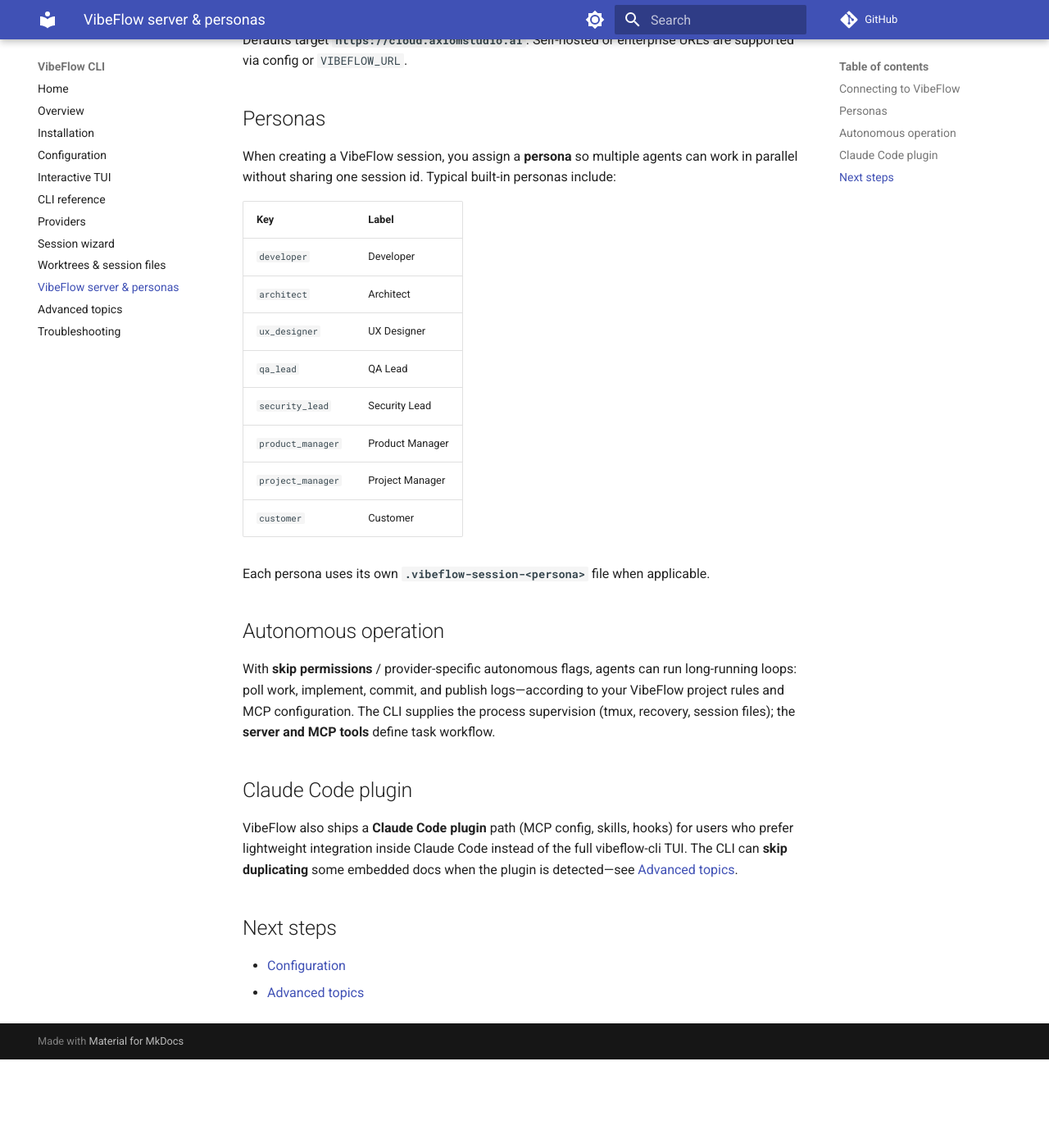
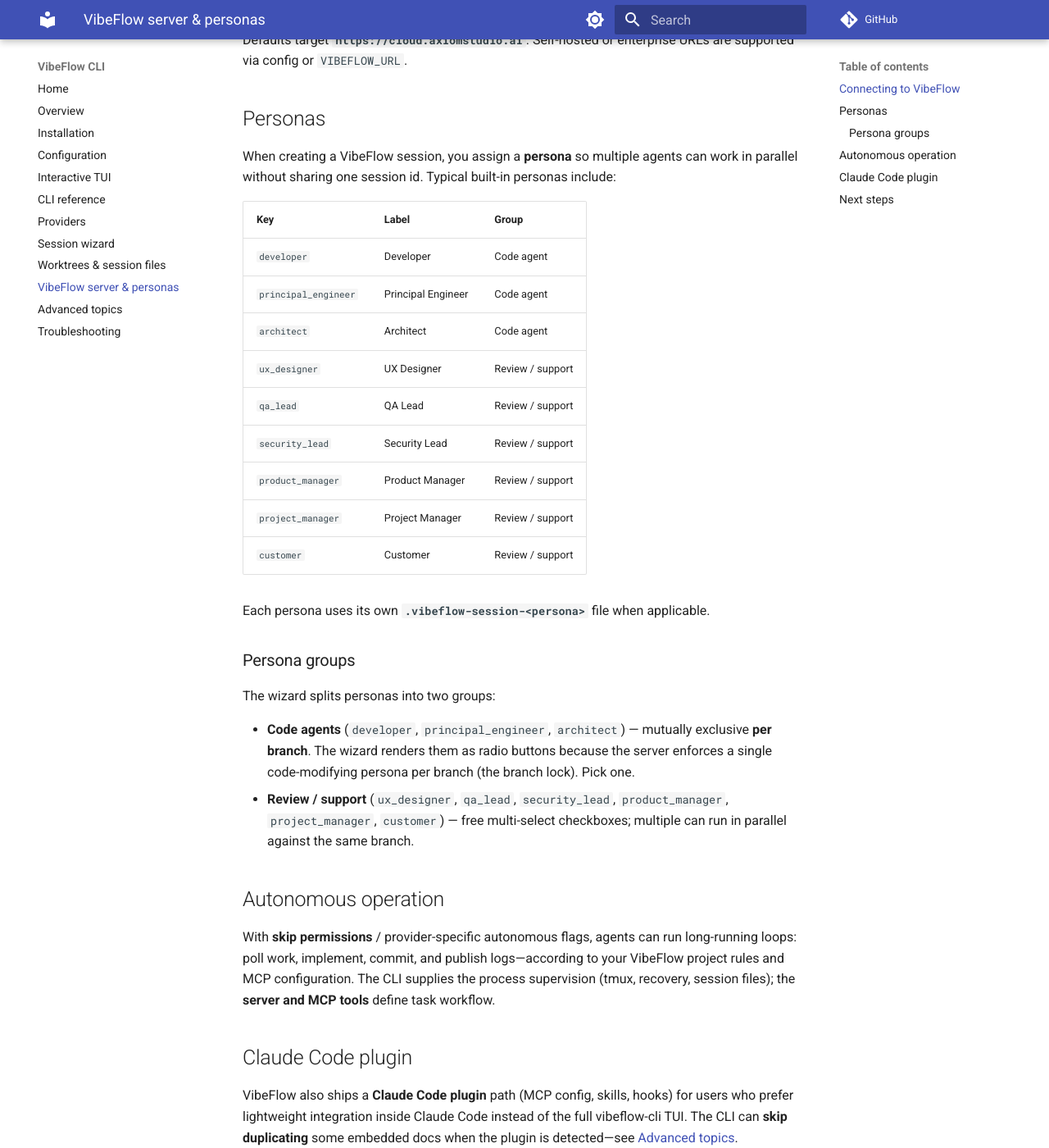
Before and after one commit to axiom-studio/vibeflow-cli, an MkDocs documentation site: the page built from docs/VibeFlow-CLI/docs/vibeflow-server.md, in a window 1280 px wide and 1400 px high, scrolled down 371 px. Shown: the whole window at 82% size. Built offline with MkDocs 1.6.1 and Material for MkDocs 9.7.7, drawn with Linux system fonts in a browser that asks for light colours; comment, search, counter and statistics services are not loaded; before the commit the page ends 1663 px from its top, so only the background shows below that.

Commit message:
docs: backfill missing customer docs for shipped features
Adds documentation for seven gaps identified by auditing
docs/VibeFlow-CLI/docs/ against git history since 2026-03-30:

- vibeflow-server.md — adds principal_engineer to the persona table,
  groups personas into "Code agent" (radio, branch-locked) vs
  "Review / support" (multi-select), with a new Persona groups section
  explaining the server-side branch-lock rationale.
- session-wizard.md — documents the orphaned/missing path filter on
  the working directory step (60cf404, ed5b5f7); the persona group
  split (radio for code agents); branch step UX (HEAD pre-select with
  ← current marker, base branch prompt on new branch, remote-branch
  tracking) (2aad68b); and the per-persona provider matrix in team
  mode with its keybindings, "(team default)" inheritance display,
  and launch-time uninstalled-provider error (93eb568, 4db72e5).
- tui.md — adds the b keybinding for Quick branch switch with the
  dirty-worktree refusal note (2aad68b).
- worktrees-session-files.md — adds Worktree safety on kill / branch
  switch subsection covering shared-worktree and dirty-worktree
  protection (2aad68b).

No drive-by reformatting; every line traces back to a specific gap.

Pre-commit gate: documentation-only change — no Go code touched, so
go vet / unit tests are not relevant to this diff.

Issue #1952 from vibeflow-cli

```diff
--- a/docs/VibeFlow-CLI/docs/vibeflow-server.md
+++ b/docs/VibeFlow-CLI/docs/vibeflow-server.md
@@ -14,18 +14,26 @@
 
 When creating a VibeFlow session, you assign a **persona** so multiple agents can work in parallel without sharing one session id. Typical built-in personas include:
 
-| Key | Label |
-|-----|--------|
-| `developer` | Developer |
-| `architect` | Architect |
-| `ux_designer` | UX Designer |
-| `qa_lead` | QA Lead |
-| `security_lead` | Security Lead |
-| `product_manager` | Product Manager |
-| `project_manager` | Project Manager |
-| `customer` | Customer |
+| Key | Label | Group |
+|-----|--------|-------|
+| `developer` | Developer | Code agent |
+| `principal_engineer` | Principal Engineer | Code agent |
+| `architect` | Architect | Code agent |
+| `ux_designer` | UX Designer | Review / support |
+| `qa_lead` | QA Lead | Review / support |
+| `security_lead` | Security Lead | Review / support |
+| `product_manager` | Product Manager | Review / support |
+| `project_manager` | Project Manager | Review / support |
+| `customer` | Customer | Review / support |
 
 Each persona uses its own **`.vibeflow-session-<persona>`** file when applicable.
+
+### Persona groups
+
+The wizard splits personas into two groups:
+
+- **Code agents** (`developer`, `principal_engineer`, `architect`) — mutually exclusive **per branch**. The wizard renders them as radio buttons because the server enforces a single code-modifying persona per branch (the branch lock). Pick one.
+- **Review / support** (`ux_designer`, `qa_lead`, `security_lead`, `product_manager`, `project_manager`, `customer`) — free multi-select checkboxes; multiple can run in parallel against the same branch.
 
 ## Autonomous operation
 
```
Also changed, not shown: docs/VibeFlow-CLI/docs/session-wizard.md (+15 -5 lines), docs/VibeFlow-CLI/docs/tui.md (+1 -0 lines), docs/VibeFlow-CLI/docs/worktrees-session-files.md (+7 -0 lines).
